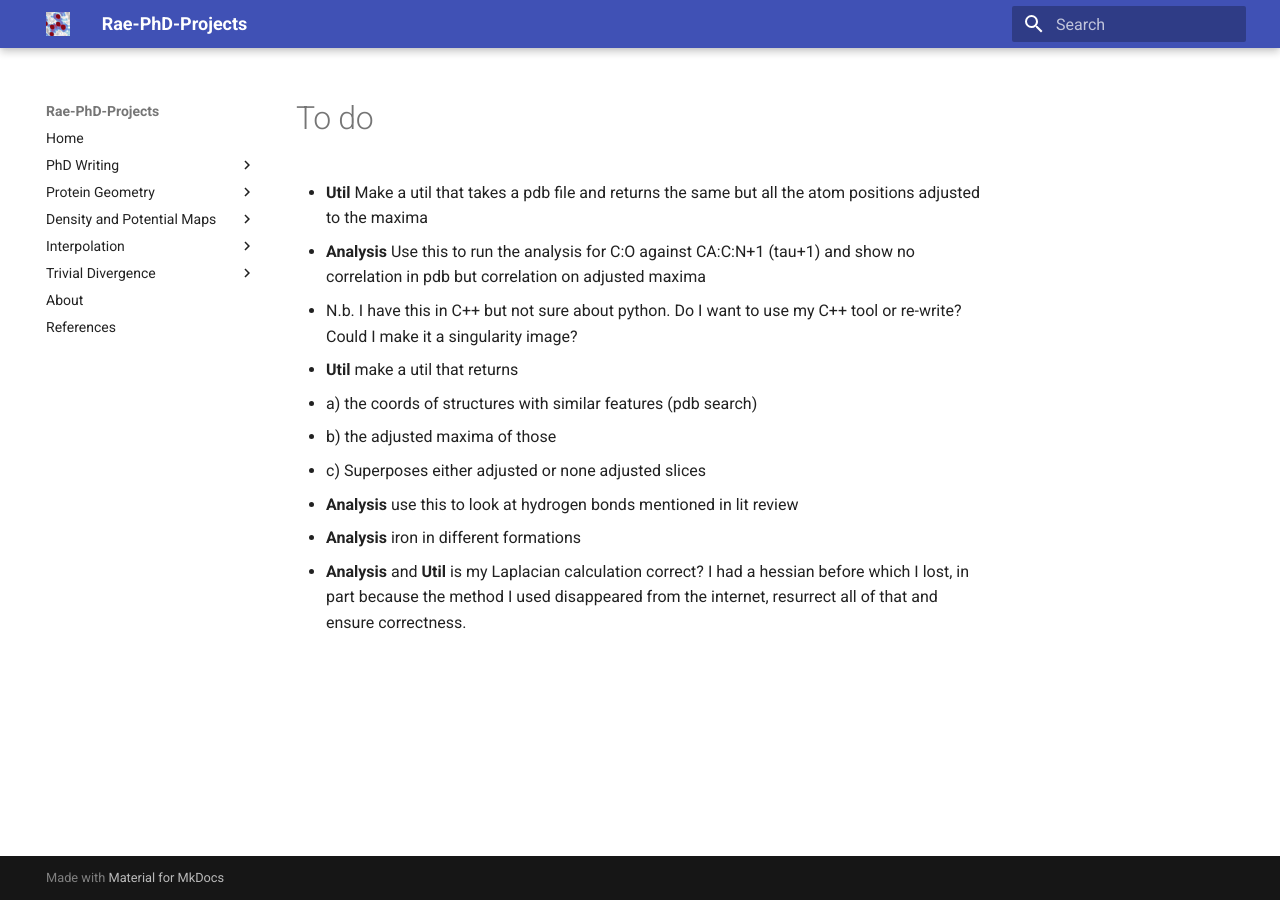
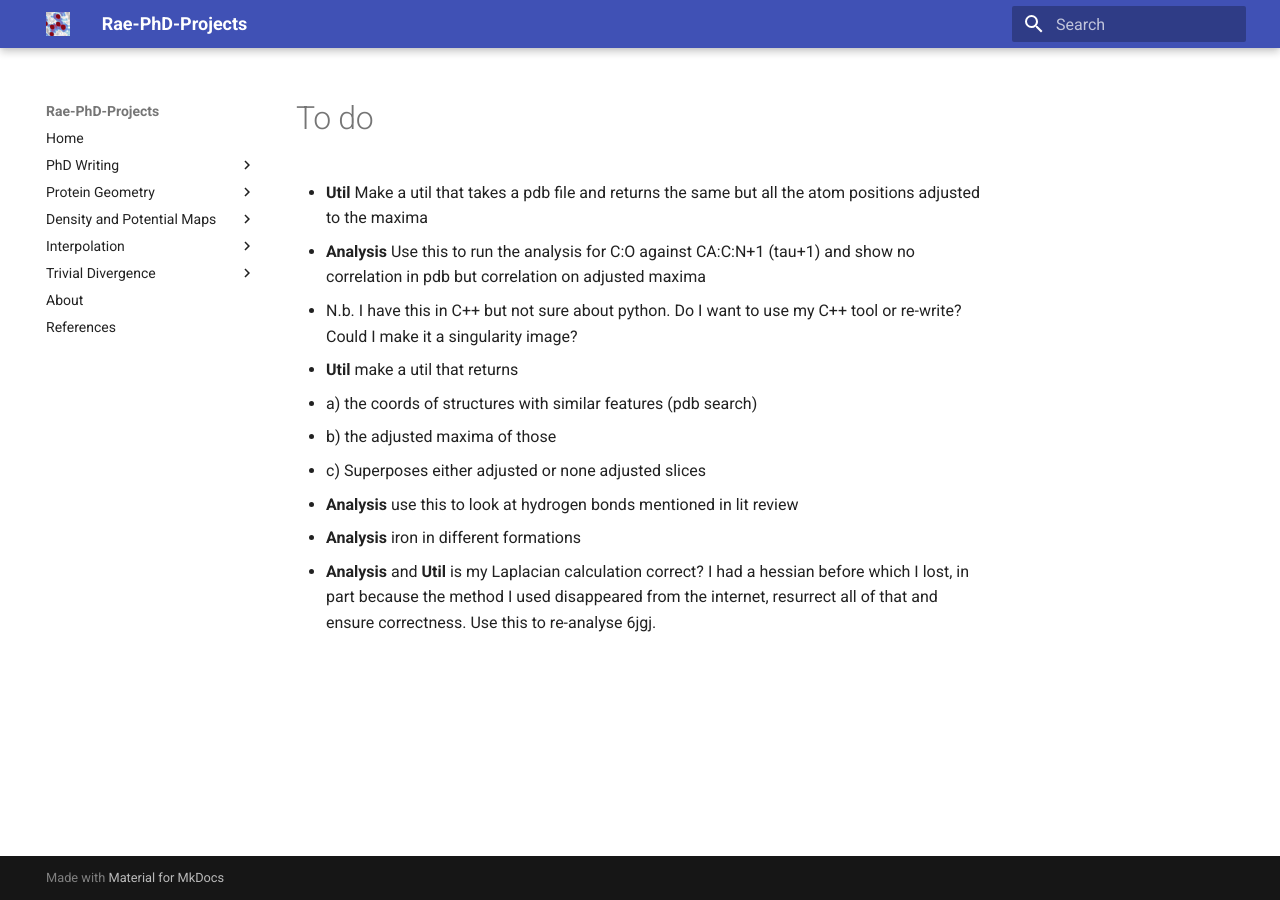
Before and after one commit to rae-gh/rae, an MkDocs documentation site: the page built from docs/todo.md, in a window 1280 px wide. Built offline with MkDocs 1.6.1 and Material for MkDocs 9.7.7, drawn with Linux system fonts in a browser that asks for light colours.

Commit message:
Update todo.md

```diff
--- a/docs/todo.md
+++ b/docs/todo.md
@@ -12,4 +12,4 @@
 
 - **Analysis** iron in different formations
 
-- **Analysis** and **Util** is my Laplacian calculation correct? I had a hessian before which I lost, in part because the method I used disappeared from the internet, resurrect all of that and ensure correctness.
+- **Analysis** and **Util** is my Laplacian calculation correct? I had a hessian before which I lost, in part because the method I used disappeared from the internet, resurrect all of that and ensure correctness. Use this to re-analyse 6jgj.
```
